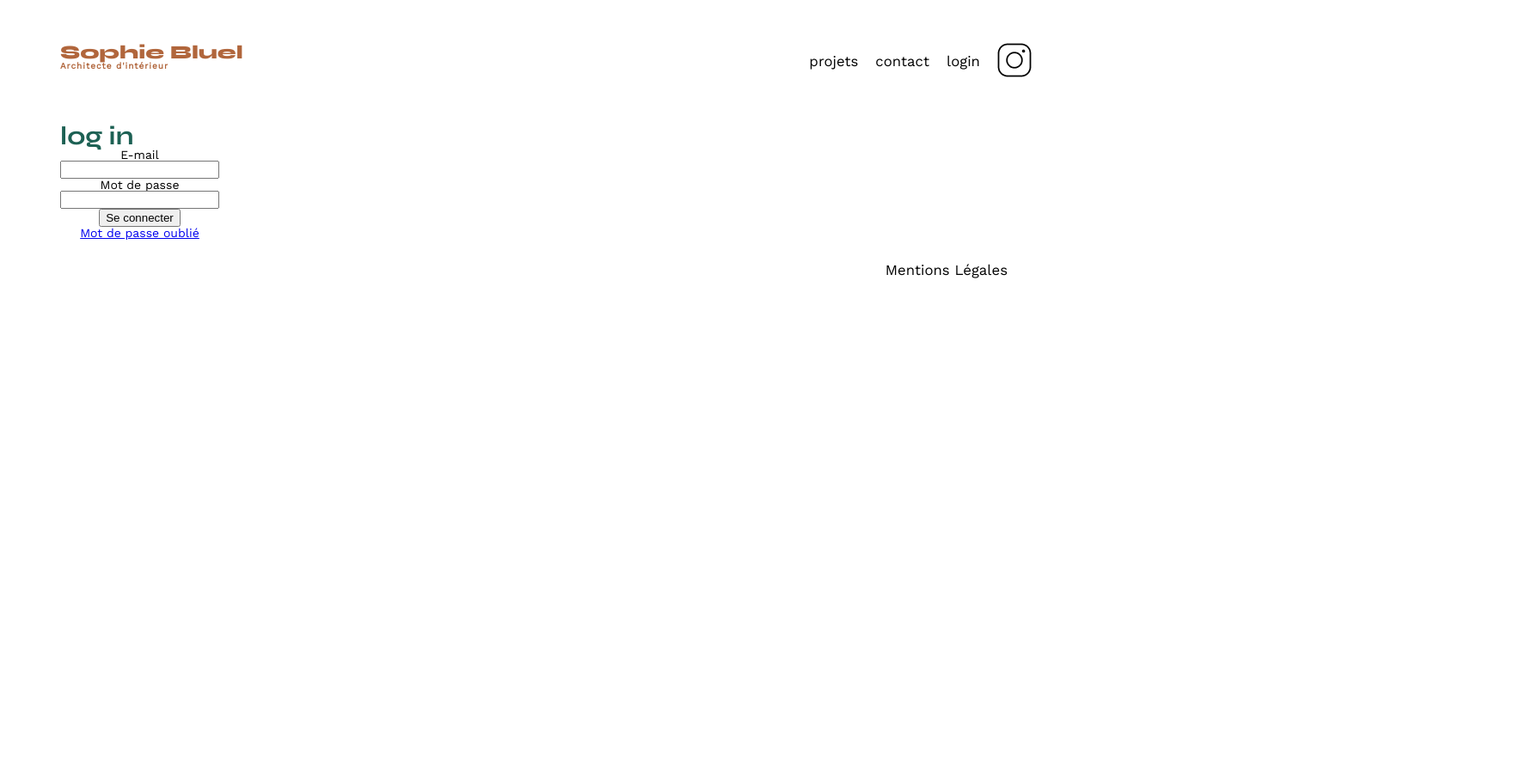
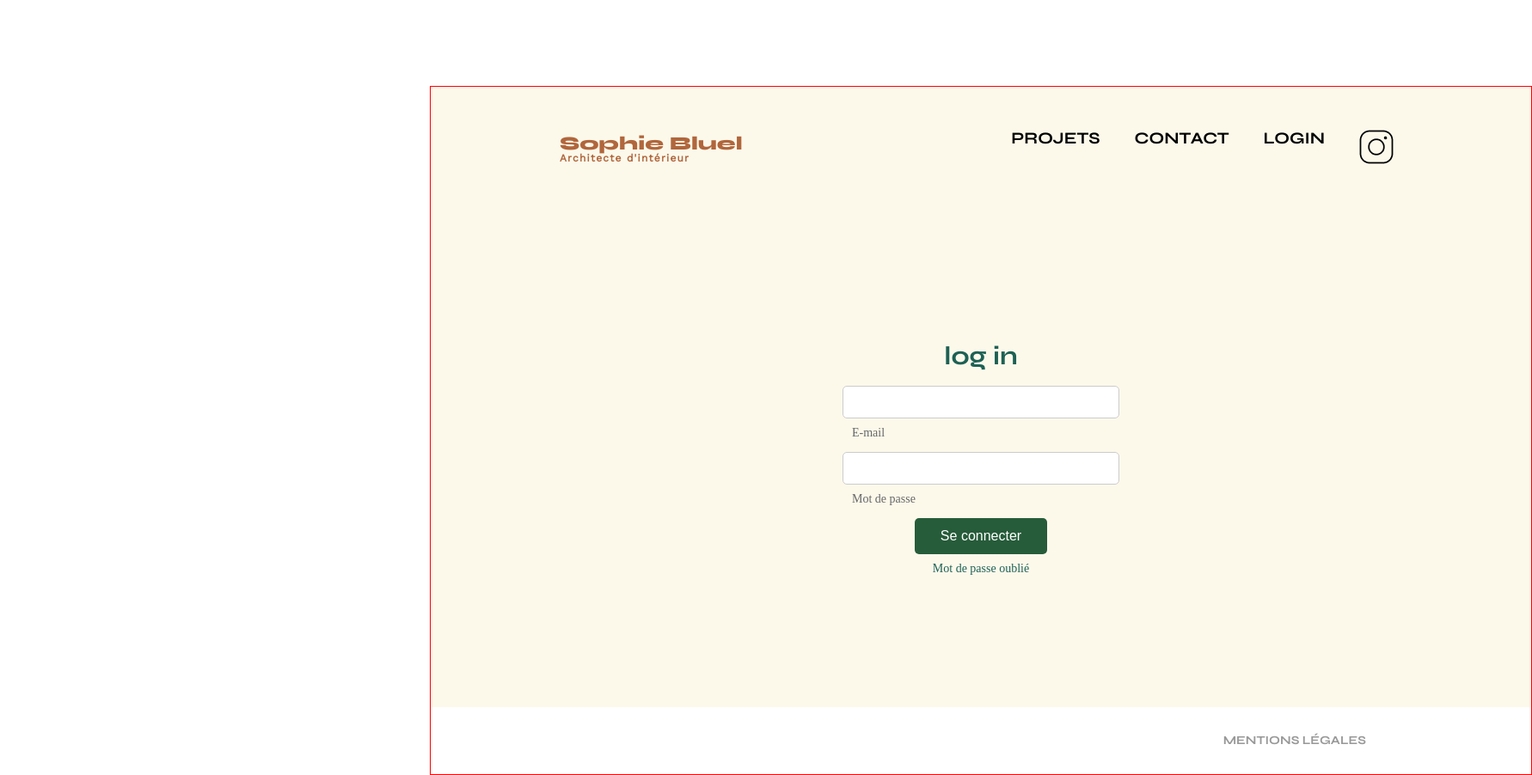
Before and after one commit to Astalek1/Sophie-Bluel, a plain HTML site: page FrontEnd/login.html in a window 1280 px wide. Shown: the whole page at 86% size, 1782 px wide, since content can reach past the window. Before the commit the page ends 800 px from the top, so only its background shows below. Drawn offline with nearby package versions, Linux system fonts and the light colour scheme; no server answers.

Commit message:
création de la première version de la page de connexion

```diff
--- /dev/null
+++ b/FrontEnd/assets/CSS/login.css
@@ -0,0 +1,291 @@
+/* http://meyerweb.com/eric/tools/css/reset/
+   v2.0 | 20110126
+   License: none (public domain)
+*/
+
+html,
+body,
+div,
+span,
+applet,
+object,
+iframe,
+h1,
+h2,
+h3,
+h4,
+h5,
+h6,
+p,
+blockquote,
+pre,
+a,
+abbr,
+acronym,
+address,
+big,
+cite,
+code,
+del,
+dfn,
+em,
+img,
+ins,
+kbd,
+q,
+s,
+samp,
+small,
+strike,
+strong,
+sub,
+sup,
+tt,
+var,
+b,
+u,
+i,
+center,
+dl,
+dt,
+dd,
+ol,
+ul,
+li,
+fieldset,
+form,
+label,
+legend,
+table,
+caption,
+tbody,
+tfoot,
+thead,
+tr,
+th,
+td,
+article,
+aside,
+canvas,
+details,
+embed,
+figure,
+figcaption,
+footer,
+header,
+hgroup,
+menu,
+nav,
+output,
+ruby,
+section,
+summary,
+time,
+mark,
+audio,
+video {
+    margin: 0;
+    padding: 0;
+    border: 0;
+    font-size: 100%;
+    font: inherit;
+    vertical-align: baseline;
+}
+
+/* HTML5 display-role reset for older browsers */
+article,
+aside,
+details,
+figcaption,
+figure,
+footer,
+header,
+hgroup,
+menu,
+nav,
+section {
+    display: block;
+}
+
+body {
+    line-height: 1;
+}
+
+ol,
+ul {
+    list-style: none;
+}
+
+blockquote,
+q {
+    quotes: none;
+}
+
+blockquote:before,
+blockquote:after,
+q:before,
+q:after {
+    content: '';
+    content: none;
+}
+
+table {
+    border-collapse: collapse;
+    border-spacing: 0;
+}
+
+/** end reset css**/
+
+html {
+    background-color: white;
+}
+
+body {
+
+    max-width: 1440px;
+    width: 100%;
+    max-height: 1024px;
+    height: 100%;
+    position: absolute;
+    top: 100px;
+    left: 500px;
+    background-color: #FCF9EB;
+    /* Fond spécifique à la page login */
+    overflow: hidden;
+    border: red 1px solid;
+    /* Empêche tout débordement non voulu */
+    display: flex;
+    flex-direction: column;
+    justify-content: space-between;
+}
+
+/* header*/
+
+header {
+    display: flex;
+    justify-content: space-between;
+    align-items: center;
+    margin: 50px 150px;
+}
+
+h1 {
+    display: flex;
+    flex-direction: column;
+    font-family: 'Syne';
+    font-size: 22px;
+    font-weight: 800;
+    color: #B1663C;
+}
+
+h1>span {
+    font-family: 'Work Sans';
+    font-size: 12px;
+    letter-spacing: 0.1em;
+}
+
+h2 {
+    font-family: 'Syne';
+    font-weight: 700;
+    font-size: 30px;
+    color: #1D6154;
+}
+
+
+nav ul {
+    display: flex;
+    justify-content: flex-end;
+    gap: 20px;
+    list-style: none;
+}
+
+nav li {
+    padding: 0 10px;
+    font-family: "syne";
+    font-size: 1.2em;
+    text-transform: uppercase;
+    cursor: pointer;
+}
+
+li:hover {
+    color: #B1663C;
+}
+
+main {
+    flex: 1;
+    display: flex;
+    flex-direction: column;
+    justify-content: center;
+    align-items: center;
+    width: 100%;
+    max-width: 1140px;
+    margin: auto;
+}
+
+form {
+    display: flex;
+    flex-direction: column;
+    justify-content: center;
+    align-items: center;
+    gap: 10px;
+    margin-top: 20px;
+}
+
+form input {
+    width: 300px;
+    padding: 10px;
+    border: 1px solid #CCCCCC;
+    border-radius: 5px;
+    font-size: 14px;
+}
+
+form label {
+    align-self: flex-start;
+    margin-left: calc(50% - 150px);
+    margin-bottom: 5px;
+    font-size: 14px;
+    color: #666;
+}
+
+form button {
+    background-color: #265C3A;
+    color: #FFFFFF;
+    border: none;
+    padding: 12px 30px;
+    border-radius: 5px;
+    cursor: pointer;
+    font-size: 16px;
+}
+
+form button:hover {
+    background-color: #1E4A2E;
+}
+
+form a {
+    color: #1D6154;
+    text-decoration: none;
+    font-size: 14px;
+}
+
+form a:hover {
+    text-decoration: underline;
+}
+
+footer {
+    width: 100%;
+    height: auto;
+    background-color: #FFFFFF;
+    position: relative;
+    text-align: center;
+}
+
+footer nav ul {
+    display: flex;
+    justify-content: flex-end;
+    margin: 2em;
+    padding: 0 150px;
+}
+
+footer nav ul li {
+    font-size: 14px;
+    color: #999;
+}
--- a/FrontEnd/assets/style.css
+++ b/FrontEnd/assets/CSS/style.css
@@ -146,7 +146,7 @@ body {
 header {
 	display: flex;
 	justify-content: space-between;
-	margin: 50px 0
+	margin: 50px 0;
 }
 
 section {
@@ -186,6 +186,7 @@ nav ul {
 nav li {
 	padding: 0 10px;
 	font-size: 1.2em;
+	cursor: pointer;
 }
 
 li:hover {
@@ -288,7 +289,7 @@ input[type="submit"] {
 footer nav ul {
 	display: flex;
 	justify-content: flex-end;
-	margin: 2em
+	margin: 2em;
 }
 
 /* création des bouttons */
@@ -320,20 +321,3 @@ footer nav ul {
 	background-color: #004d40;
 	color: white;
 }
-
-
-/* page login */
-
-main {
-	display: inline-block;
-	justify-content: center;
-	align-items: center;
-}
-
-form {
-	display: flex;
-	flex-direction: column;
-	justify-content: center;
-	align-items: center;
-
-}
--- a/FrontEnd/login.html
+++ b/FrontEnd/login.html
@@ -3,15 +3,15 @@
 
 <head>
     <meta charset="UTF-8">
-    <title>Sophie Bluel - Architecte d'intérieur</title>
+    <title>Sophie Bluel - Login</title>
     <meta name="viewport" content="width=device-width, initial-scale=1.0">
     <link rel="preconnect" href="https://fonts.googleapis.com">
     <link rel="preconnect" href="https://fonts.gstatic.com" crossorigin>
     <link href="https://fonts.googleapis.com/css2?family=Syne:wght@700;800&family=Work+Sans&display=swap"
         rel="stylesheet">
     <meta name="description" content="">
-    <link rel="stylesheet" href="./assets/style.css">
-    <script type="text/javascript" src="./assets/js/script.js" defer></script>
+    <link rel="stylesheet" href="./assets/CSS/login.css">
+    <script src="./assets/js/script.js" defer></script>
 </head>
 
 <body>
@@ -29,10 +29,10 @@
     <main>
         <h2>log in</h2>
         <form action="#" method="get">
-            <label for="E-mail">E-mail</label>
             <input type="email" name="email" id="email">
+            <label for="email">E-mail</label>
+            <input type="password" name="password" id="password">
             <label for="password">Mot de passe</label>
-            <input type="password" name="password" id="password">
             <button>
                 <span class="btn-login">Se connecter</span>
             </button>
```
Also changed, not shown: FrontEnd/index.html (+1 -1 lines).
